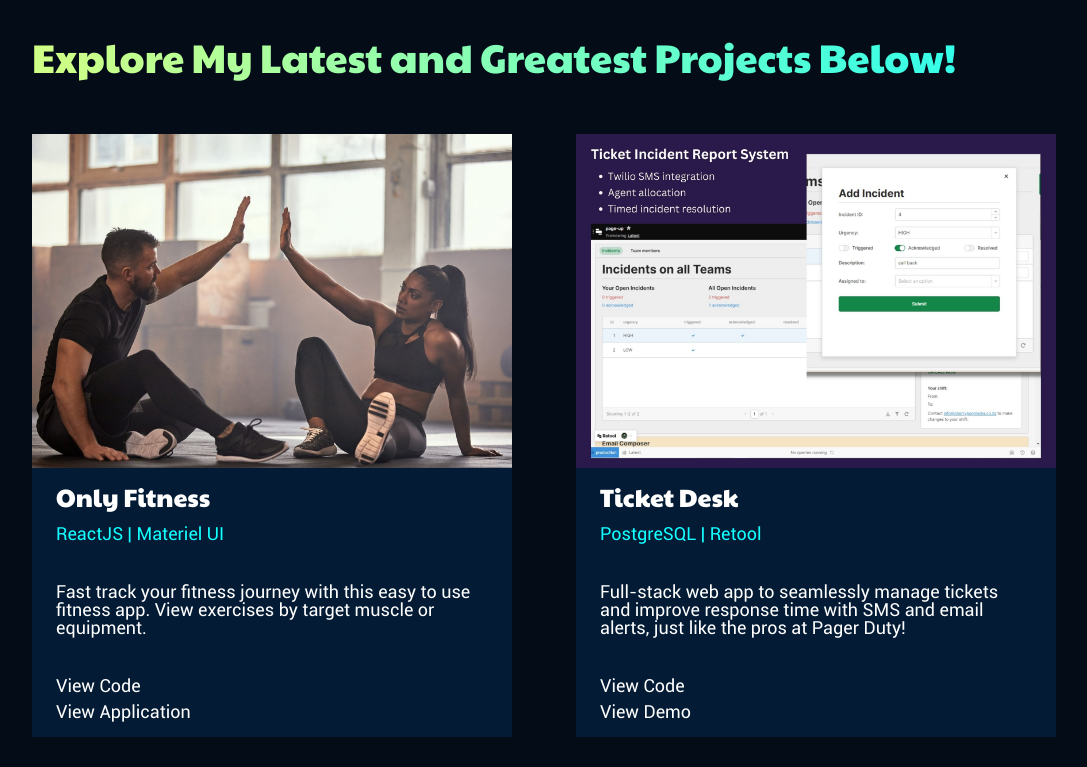
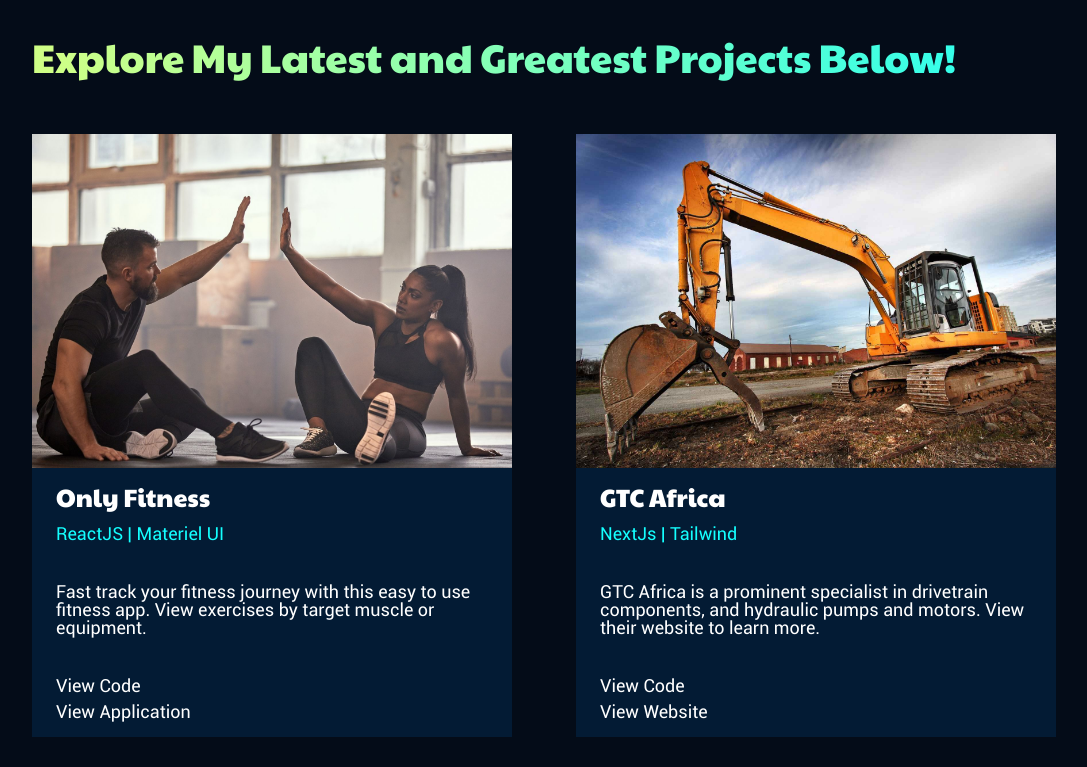
Before and after one commit to devSoni108/portfolio, a React (Create React App) app: page / in a window 1280 px wide. Shown: the part 1840-2607 px from the top of the page, without its empty margins (64-1151 px from the left). Built offline with nearby package versions, Linux system fonts and the light colour scheme.

Commit message:
Project updates

```diff
--- a/src/containers/projects/Projects.jsx
+++ b/src/containers/projects/Projects.jsx
@@ -1,6 +1,6 @@
 import React from 'react';
 import { Article, Modal } from '../../components';
-import { fitnessApp, zombie, ticketDesk, raag } from './imports';
+import { fitnessApp, zombie, ticketDesk, machinery } from './imports';
 import './projects.css';
 
 const Projects = () => {
@@ -20,6 +20,18 @@ const Projects = () => {
               <div className="hs__projects-container_article-content">
                 <a href="https://github.com/devSoni108/only-fitness" target="_blank"><p>View Code</p></a>
                 <a href="https://only-fitness.netlify.app/" target="_blank"><p>View Application</p></a>
+              </div>
+            </div>
+          </div>
+          <div className="hs__projects-container_groupA">
+            <div className="hs__projects-container_project">
+              <Article imgUrl={machinery}
+                title="GTC Africa"
+                tools="NextJs | Tailwind"
+                description="GTC Africa is a prominent specialist in drivetrain components, and hydraulic pumps and motors. View their website to learn more." />
+              <div className="hs__projects-container_article-content">
+                <a href="https://github.com/devSoni108/gtc-africa" target="_blank"><p>View Code</p></a>
+                <a href="https://gtccomponents.co.za/" target="_blank"><p>View Website</p></a>
               </div>
             </div>
           </div>
@@ -47,7 +59,7 @@ const Projects = () => {
               </div>
             </div>
           </div>
-          <div className="hs__projects-container_groupA">
+          {/* <div className="hs__projects-container_groupA">
             <div className="hs__projects-container_project">
               <Article imgUrl={raag}
               title="Open AI Raag App"
@@ -58,7 +70,7 @@ const Projects = () => {
                 <a><p>Coming Soon</p></a>
               </div>
             </div>
-          </div>
+          </div> */}
         </div>
       </div>
     </div>
--- a/src/containers/projects/imports.js
+++ b/src/containers/projects/imports.js
@@ -2,12 +2,12 @@ import fitnessApp from '../../assets/fitnessApp.jpg';
 import zombie from '../../assets/zombie.jpg';
 import ticketDesk from '../../assets/ticket-desk.jpg';
 import blackJack from '../../assets/black-jack.jpg';
-import raag from '../../assets/raag.jpg';
+import machinery from '../../assets/heavy-machinery.jpg';
 
 export {
   fitnessApp,
   zombie,
   ticketDesk,
   blackJack,
-  raag,
+  machinery,
 };
```
Also changed, not shown: src/assets/heavy-machinery.jpg (added).
